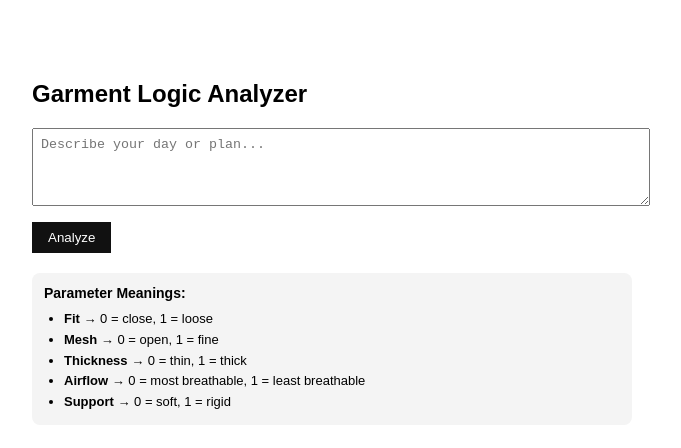
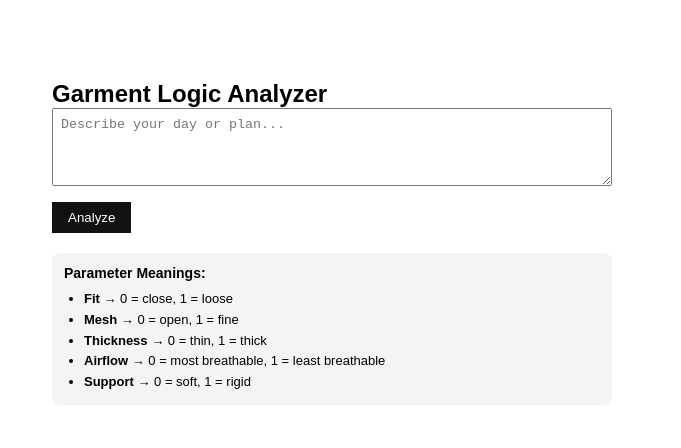
Before and after one commit to chelseahai/Tiny_TextToInputData_Prototype, a Next.js app: page / in a window 1280 px wide. Shown: the top 448 px of the page, without its empty margins (308-989 px from the left). Built offline with nearby package versions, Linux system fonts and the light colour scheme.

Commit message:
Site Modification

```diff
--- a/package.json
+++ b/package.json
@@ -3,7 +3,8 @@
   "version": "0.1.0",
   "private": true,
   "scripts": {
-    "dev": "next dev",
+    "dev": "next dev -p 5500",
+    "dev:open": "next dev -p 5500 & sleep 3 && open http://127.0.0.1:5500",
     "build": "next build",
     "start": "next start",
     "lint": "next lint"
--- /dev/null
+++ b/pages/_app.js
@@ -0,0 +1,5 @@
+import '../styles/globals.css';
+
+export default function App({ Component, pageProps }) {
+  return <Component {...pageProps} />;
+}
--- a/pages/index.js
+++ b/pages/index.js
@@ -1,4 +1,5 @@
 import { useState } from "react";
+import Head from "next/head";
 
 export default function Home() {
   const [input, setInput] = useState("");
@@ -22,8 +23,14 @@ export default function Home() {
   }
 
   return (
-    <main style={{ maxWidth: 600, margin: "80px auto", fontFamily: "sans-serif" }}>
-      <h2>Garment Logic Analyzer</h2>
+    <>
+      <Head>
+        <title>Garment Logic Analyzer</title>
+        <meta name="description" content="Convert natural language descriptions into garment parameters" />
+        <meta name="viewport" content="width=device-width, initial-scale=1" />
+      </Head>
+      <main style={{ maxWidth: 600, margin: "80px auto", fontFamily: "sans-serif", padding: "0 20px" }}>
+        <h2>Garment Logic Analyzer</h2>
       <form onSubmit={handleSubmit}>
         <textarea
           rows={4}
@@ -79,6 +86,7 @@ export default function Home() {
           {JSON.stringify(result, null, 2)}
         </pre>
       )}
-    </main>
+      </main>
+    </>
   );
 }
--- /dev/null
+++ b/styles/globals.css
@@ -0,0 +1,26 @@
+* {
+  box-sizing: border-box;
+  padding: 0;
+  margin: 0;
+}
+
+html,
+body {
+  max-width: 100vw;
+  overflow-x: hidden;
+}
+
+body {
+  color: #000;
+  background: #fff;
+  font-family: -apple-system, BlinkMacSystemFont, 'Segoe UI', 'Roboto', 'Oxygen',
+    'Ubuntu', 'Cantarell', 'Fira Sans', 'Droid Sans', 'Helvetica Neue',
+    sans-serif;
+  -webkit-font-smoothing: antialiased;
+  -moz-osx-font-smoothing: grayscale;
+}
+
+a {
+  color: inherit;
+  text-decoration: none;
+}
```
